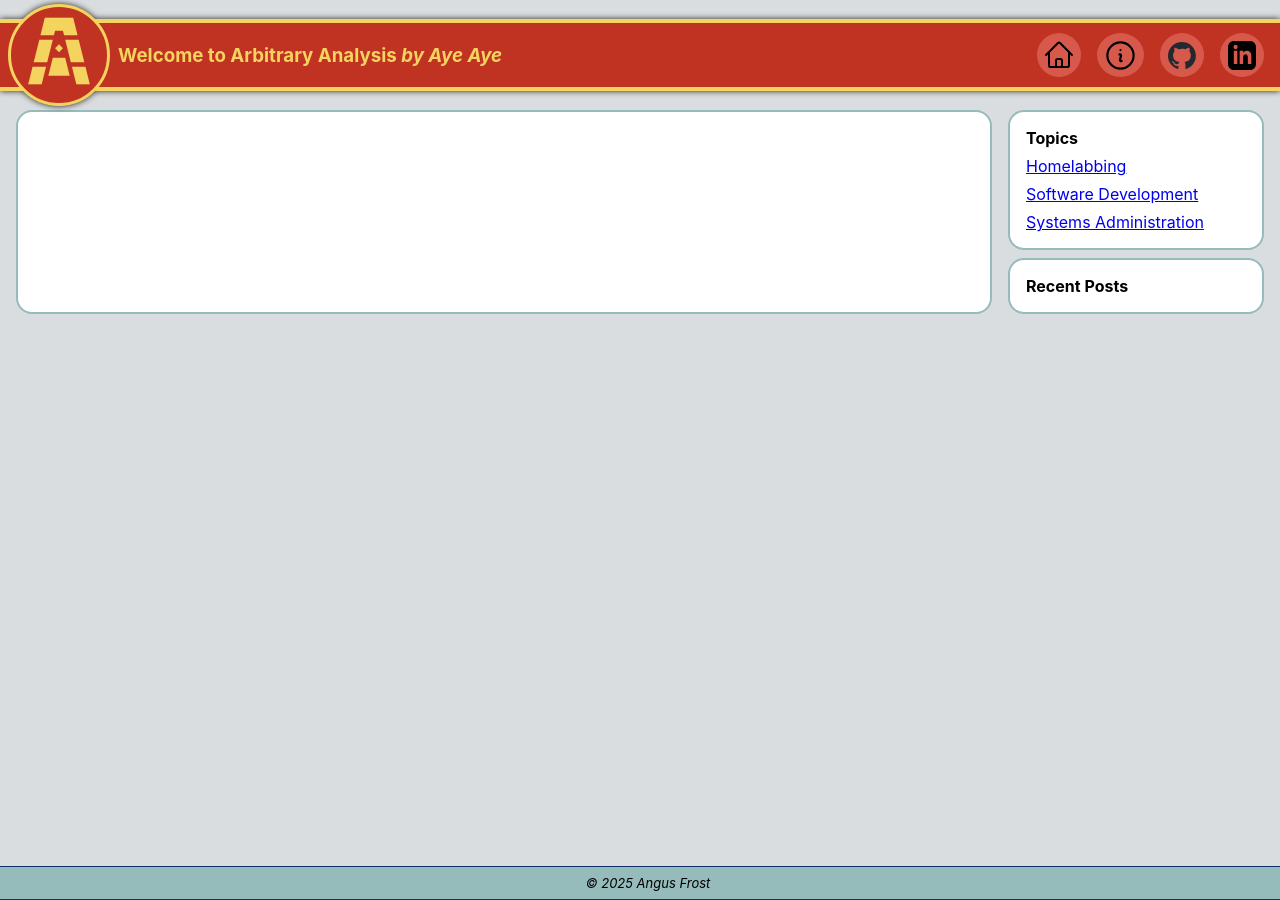
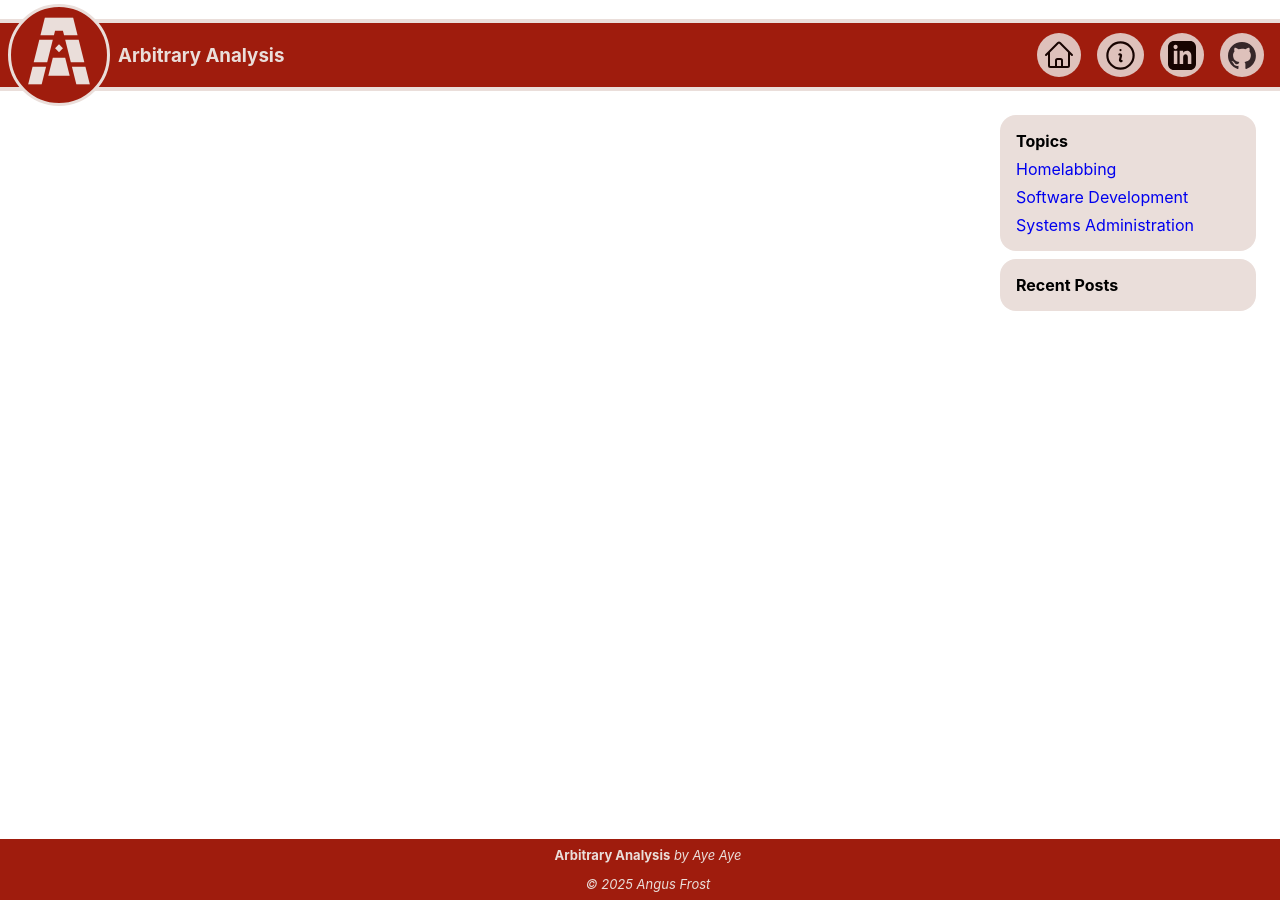
Before and after one commit to InstallationIssue/installationissue.github.io, a Jekyll site: the page built from index.md, in a window 1280 px wide. Built offline with Jekyll 4.4.1, drawn with Linux system fonts in a browser that asks for light colours.

Commit message:
Update: removed previous header and footer from default layout, moved styling to default.scss, broke header into includes files

```diff
--- /dev/null
+++ b/_includes/blog-header.html
@@ -0,0 +1,29 @@
+<nav class="blog-header">
+  {% include logo.html %}
+  <h3>{{ site.title }}</h3>
+  <span>
+    {% include icon-link.html
+      url="/"
+      src="/assets/images/home.svg"
+      alt="home"
+    %}
+    {% include icon-link.html
+      url="/about"
+      src="/assets/images/info.svg"
+      alt="info/about"
+      class="info"
+    %}
+    {% include icon-link.html
+      url=site.linkedin_link
+      src="/assets/images/linkedin-icon.svg"
+      alt="linkedin"
+      class="linkedin"
+    %}
+    {% include icon-link.html
+      url=site.github_link
+      src="/assets/images/github-mark.svg"
+      alt="github"
+      class="github"
+    %}
+  </span>
+</nav>
--- a/_layouts/default.html
+++ b/_layouts/default.html
@@ -8,26 +8,7 @@
     <link rel="icon" type="image/png" href="/assets/images/arban-small.png">
   </head>
   <body>
-    <nav>
-      <a class="logo" href="/">
-        <img class="logoimg" src="/assets/images/arban.svg" alt="Arbitrary Analysis Logo">
-      </a>
-      <h3><b>Welcome to {{ site.title }}</b> <i>by {{ site.author }}</i></h3>
-      <span>
-        <a href="/">
-          <img class="navicon" src="/assets/images/home.svg" alt="home icon"/>
-        </a>
-        <a href="/about">
-          <img class="navicon info" src="/assets/images/info.svg" alt="info icon"/>
-        </a>
-        <a href="{{ site.github_link }}">
-          <img class="navicon github" src="/assets/images/github-mark.svg" alt="github logo"/>
-        </a>
-        <a href="{{ site.linkedin_link }}">
-          <img class="navicon linkedin" src="/assets/images/linkedin-icon.svg" alt="linkedin logo"/>
-        </a>
-      </span>
-    </nav>
+    {% include blog-header.html %}
     <div class="cover">
       <div class="content">
         {{ content }}
@@ -47,9 +28,6 @@
         </div>
       </div>
     </div>
-    <footer>
-      <i>© 2025 Angus Frost</i>
-      <!-- Sitemap/useful links? -->
-    </footer>
+    {% include blog-footer.html %}
   </body>
 </html>
--- a/_sass/base.scss
+++ /dev/null
@@ -1,209 +0,0 @@
-$bodyColor: #000000;
-$bodyFont: -apple-system,BlinkMacSystemFont,"Segoe UI",Helvetica,Arial,sans-serif,"Apple Color Emoji","Segoe UI Emoji","Segoe UI Symbol";
-
-$white: #ffffff;
-$lateRust: #d7594b;
-$lateRustSelect: #ad4539;
-$brickEmber: #C03221;
-$pacificCyan: #188FA7;
-$twilightIndigo: #123068;
-$royalGold: #F4D35E;
-// #D89F00;
-// #F4D35E;
-$ashGrey: #dadddf;
-$cloudGrey: #96BBBB;
-
-body {
-  background: $ashGrey;
-  color: $bodyColor;
-  font-family: $bodyFont;
-  margin: 0;
-  margin-top: 1.2rem;
-  min-height: 100%;
-}
-
-footer {
-  position: absolute;
-  bottom: 0;
-  background-color: $cloudGrey;
-  padding: 0.5rem;
-  width: 100%;
-  text-align: center;
-  font-size: small;
-  border: 1px solid $twilightIndigo;
-  border-left: 0;
-  border-right: 0;
-}
-
-a:hover {
-  color: #123068;
-}
-
-a:visited {
-  color: purple;
-}
-
-p {
-  margin-top: 0;
-}
-
-nav {
-  background: $brickEmber;
-  border: 0;
-  border-top: 0.25rem;
-  border-bottom: 0.25rem;
-  border-style: solid;
-  border-color: $royalGold;
-  height: 2rem;
-  display: flex;
-  flex-wrap: nowrap;
-  align-items: center;
-  justify-content: space-between;
-  flex-direction: row;
-  padding-top: 1rem;
-  padding-bottom: 1rem;
-  color: $royalGold;
-  filter: drop-shadow(0 0 3px #22221f);
-}
-
-nav a {
-  padding: 0.5rem;
-  border-radius: 1rem;
-  font-weight: 600;
-  text-align: center;
-}
-
-nav span {
-  display: flex;
-  justify-content: center;
-  align-items: center;
-  gap: 1rem;
-  height: 100%;
-  margin-inline: 1rem;
-}
-
-nav span a {
-  background-color: $lateRust;
-  display: flex;
-  border-radius: 100%;
-  height: 100%;
-  aspect-ratio: 1;
-  margin: 0;
-  padding: 6px;
-  justify-content: center;
-  align-items: center;
-}
-
-nav span a:hover {
-  background-color: $lateRustSelect;
-}
-
-nav h3 {
-  flex-grow: 1;
-  white-space: nowrap;
-  overflow: hidden;
-}
-
-.navicon {
-  height: 100%;
-  aspect-ratio: 1;
-}
-
-.info {
-  height: 110%;
-}
-
-.github {
-  height: 85%;
-}
-
-.linkedin {
-  height: 90%;
-}
-
-.cover {
-  display: flex;
-  flex-direction: row;
-  margin: 1rem;
-  gap: 1rem;
-}
-
-.content {
-  flex-grow: 1;
-  background-color: $white;
-  border-radius: 1rem;
-  padding: 1rem;
-  margin-top: 0.2rem;
-  border: 2px solid $cloudGrey;
-}
-
-.sidebar {
-  display: flex;
-  // max-width: 12rem;
-  // min-width: 12rem;
-  width: 16rem;
-  flex-direction: column;
-  height: fit-content;
-  margin-top: 0.2rem;
-  gap: 0.5rem;
-
-}
-
-.sidebar div {
-  display: flex;
-  flex-direction: column;
-  border: 2px solid $cloudGrey;
-  border-radius: 1rem;
-  padding: 1rem;
-  background-color: $white;
-  gap: 0.5rem;
-}
-
-.sidebar div a {
-  white-space: nowrap;
-  overflow: hidden;
-  flex-grow: 1;
-}
-
-.logo {
-  height: 250%;
-  aspect-ratio: 1;
-  border-radius: 100%;
-  padding: 0.5rem;
-  border: $royalGold;
-  border-style: solid;
-  margin-inline: 0.5rem;
-  background-color: $brickEmber;
-  display: flex;
-  align-items: start;
-  justify-content: center;
-}
-
-.logo:hover {
-  background-color: $lateRustSelect;
-}
-
-.logoimg {
-  height: 90%;
-  fill: $royalGold
-}
-
-ul {
-  list-style-type: none;
-  padding: 0;
-  margin: 0;
-}
-
-li {
-  padding: 0.8rem;
-  // background-color: #e7e8e9;
-  border-radius: 1rem;
-  margin-bottom: 0.5rem;
-  border: 1px ridge $ashGrey;
-}
-
-li a {
-  font-weight: 600;
-  // color: $bodyColor;
-  text-decoration: none;
-}
--- /dev/null
+++ b/_sass/blog-header.scss
@@ -0,0 +1,49 @@
+.blog-header {
+  background: $primary;
+  border: 0;
+  border-top: 0.25rem;
+  border-bottom: 0.25rem;
+  border-style: solid;
+  border-color: $secondary;
+  height: 2rem;
+  display: flex;
+  flex-wrap: nowrap;
+  align-items: center;
+  justify-content: space-between;
+  flex-direction: row;
+  padding-top: 1rem;
+  padding-bottom: 1rem;
+  color: $secondary;
+}
+
+.blog-header span {
+  display: flex;
+  justify-content: center;
+  align-items: center;
+  gap: 1rem;
+  height: 100%;
+  margin-inline: 1rem;
+}
+
+.blog-header span a {
+  background-color: $secondary;
+  opacity: 85%;
+  display: flex;
+  border-radius: 100%;
+  height: 100%;
+  aspect-ratio: 1;
+  margin: 0;
+  padding: 6px;
+  justify-content: center;
+  align-items: center;
+}
+
+.blog-header span a:hover {
+  background-color: $buttonHover;
+}
+
+.blog-header h3 {
+  flex-grow: 1;
+  white-space: nowrap;
+  overflow: hidden;
+}
--- /dev/null
+++ b/_sass/default.scss
@@ -0,0 +1,168 @@
+$primary-100: hsl(6,80,70);
+$primary-300: hsl(6,70,50);
+$primary-500: hsl(6,85,34);
+$primary-700: hsl(6,85,25);
+$primary-900: hsl(6,85,15);
+
+$accent-100: hsl(150,100,90);
+$accent-300: hsl(150,95,80);
+$accent-500: hsl(150,90,65);
+$accent-700: hsl(150,80,50);
+$accent-900: hsl(150,90,30);
+
+$warning-100: hsl(30,90,85);
+$warning-300: hsl(30,80,65);
+$warning-500: hsl(30,70,50);
+$warning-700: hsl(30,80,35);
+$warning-900: hsl(30,90,20);
+
+$danger-100: hsl(350,90,85);
+$danger-300: hsl(350,80,70);
+$danger-500: hsl(350,70,50);
+$danger-700: hsl(350,80,35);
+$danger-900: hsl(350,90,20);
+
+$neutral-100: hsl(0,0,90);
+$neutral-300: hsl(0,0,70);
+$neutral-500: hsl(0,0,50);
+$neutral-700: hsl(0,0,30);
+$neutral-900: hsl(0,0,10);
+
+$background: #ffffff;
+// #e7decd;
+// #ffffff;
+$bodyColor: #000000;
+$bodyFont: -apple-system,BlinkMacSystemFont,"Segoe UI",Helvetica,Arial,sans-serif,"Apple Color Emoji","Segoe UI Emoji","Segoe UI Symbol";
+
+$primary: #9f1c0d;
+$secondary: #EADEDA;
+// #fbfaf8;
+// #EADEDA;
+// #F4D35E;
+// #D89F00;
+// #F4D35E;
+// $lateRust: #d7594b;
+// #ce2411;
+$logoHover: #6c1005;
+$buttonHover: #ad4539;
+
+// $pacificCyan: #188FA7;
+// $twilightIndigo: #123068;
+// $ashGrey: #e8edf1;
+// $cloudGrey: #96BBBB;
+// $celadon: #b4edd2;
+
+body {
+  background: $background;
+  color: $bodyColor;
+  font-family: $bodyFont;
+  margin: 0;
+  margin-top: 1.2rem;
+  min-height: 100%;
+}
+
+
+a:hover {
+  color: #123068;
+}
+
+a:visited {
+  color: purple;
+}
+
+p {
+  margin-top: 0;
+}
+
+h2 {
+  margin-top: 0;
+}
+
+.cover {
+  display: flex;
+  flex-direction: row;
+  margin: 1.5rem;
+  gap: 1.5rem;
+}
+
+.content {
+  flex-grow: 1;
+  border-radius: 1rem;
+}
+
+.sidebar {
+  display: flex;
+  // max-width: 12rem;
+  // min-width: 12rem;
+  width: 16rem;
+  flex-direction: column;
+  height: fit-content;
+  gap: 0.5rem;
+}
+
+.sidebar div {
+  display: flex;
+  flex-direction: column;
+  border-radius: 1rem;
+  padding: 1rem;
+  background-color: $secondary;
+  gap: 0.5rem;
+}
+
+.sidebar div a {
+  white-space: nowrap;
+  overflow: hidden;
+  text-overflow: ellipsis;
+  text-decoration: none;
+  flex-grow: 1;
+}
+
+.index ul {
+  list-style-type: none;
+  padding: 0;
+  margin: 0;
+}
+
+.index li {
+  padding: 0.8rem;
+  background-color: $secondary;
+  border-radius: 1rem;
+  margin-bottom: 0.5rem;
+}
+
+.index li a {
+  font-weight: 600;
+  // color: $bodyColor;
+  text-decoration: none;
+}
+
+.page {
+  display: flex;
+  flex-direction: column;
+  padding: 1rem;
+  background-color: $secondary;
+  border-radius: 1rem;
+}
+
+.tilecontainer {
+  display: flex;
+  flex-flow: row wrap;
+  justify-content: space-evenly;
+  gap: 1rem;
+  margin-top: 1rem;
+}
+
+.tile {
+  background-color: $secondary;
+  padding: 1rem;
+  text-decoration: none;
+  border-radius: 0.5rem;
+  width:25%;
+  color: $bodyColor;
+  text-align: center;
+  font-weight: 600;
+}
+
+.tile:hover {
+  background-color: $buttonHover;
+}
--- a/assets/css/main.scss
+++ b/assets/css/main.scss
@@ -1,4 +1,8 @@
 ---
 ---
 
-@import "base";
+@import "default";
+@import "blog-header";
+@import "blog-footer";
+@import "icon-link";
+@import "logo";
```
